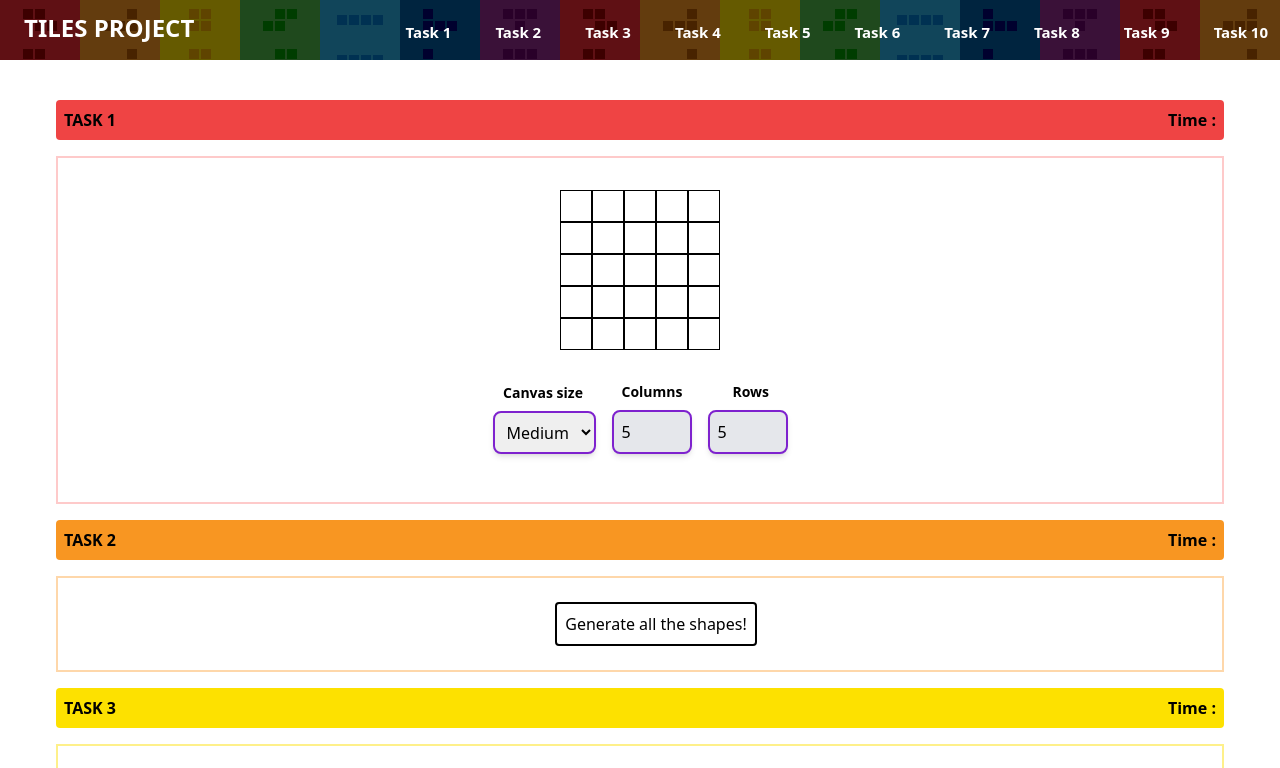
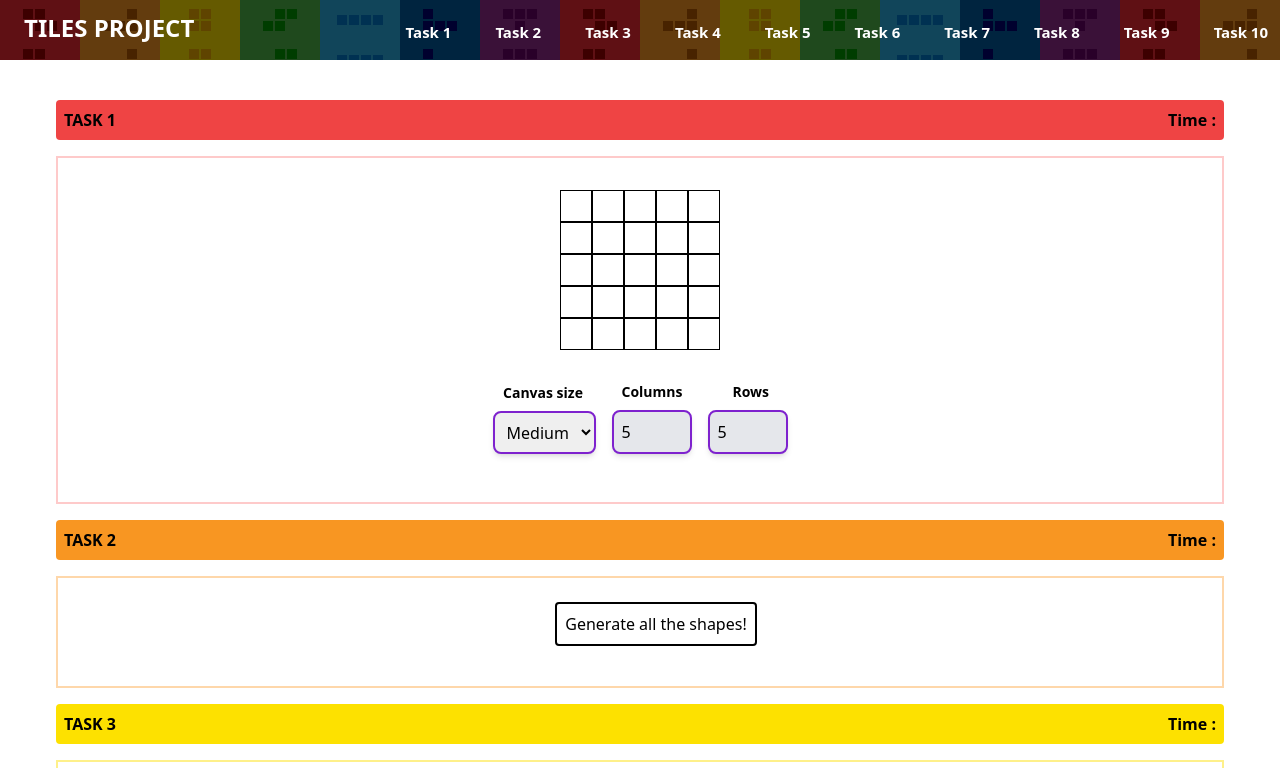
Before and after one commit to HyperPunkss/tetris-tiler-frontend, a Next.js app: page / in a window 1280 px wide. Shown: the top 768 px of the page. Built offline with nearby package versions, Linux system fonts and the light colour scheme.

Commit message:
Minor design fix

```diff
--- a/pages/index.js
+++ b/pages/index.js
@@ -276,11 +276,11 @@ export default function Home({ links }) {
                     </div>
                 </div>
             </div>
-            <div id="task2" className="flex justify-between items-start bg-[#f89622] p-2 rounded my-4">
+            <div id="task2" className="flex justify-between items-start bg-[#f89622] p-2 rounded my-4 ">
                 <h1 className="font-semibold">TASK 2</h1>
                 <h1 className="font-semibold">Time :</h1>
             </div>
-            <div className="border-2 border-orange-200">
+            <div className="border-2 border-orange-200 pb-4">
                 <div className="flex justify-center items-center md:ml-4 lg:ml-8 my-4">
                     <button className="hover:bg-orange-200 rounded bg-white p-2 my-2 border-2 border-black flex" onClick={task2apiCall}>
                         Generate all the shapes!
```
